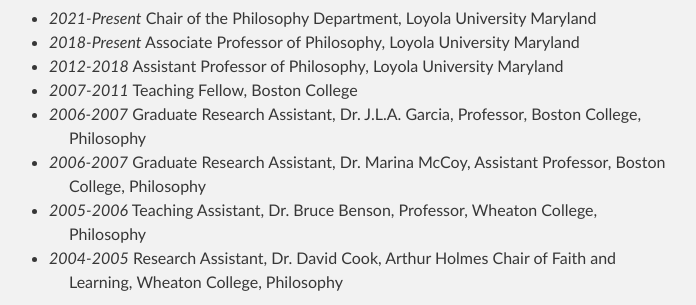
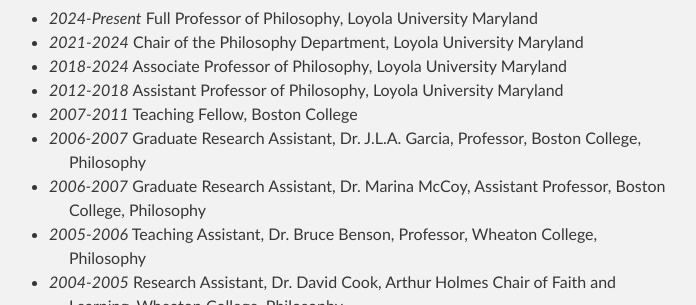
Before and after one commit to jeffreycwitt/jeffreycwitt.github.io, a Jekyll site: the page built from pages/cv.html, in a window 1280 px wide and 900 px high, scrolled down 792 px, cut to the strip 252-557 px from the top of the window. Shown: the whole strip, without its empty margins (291-987 px from the left). Built offline with Jekyll 4.4.1, drawn with Linux system fonts in a browser that asks for light colours.

Commit message:
updated cv

```diff
--- a/pages/cv.html
+++ b/pages/cv.html
@@ -82,9 +82,11 @@
    <ul>
       <h2>Positions</h2>
 
-      <li class="cv-list"><span class="date">2021-Present</span> Chair of the Philosophy Department, Loyola University Maryland</li>
+      <li class="cv-list"><span class="date">2024-Present</span> Full Professor of Philosophy, Loyola University Maryland</li>
 
-      <li class="cv-list"><span class="date">2018-Present</span> Associate Professor of Philosophy, Loyola University Maryland</li>
+      <li class="cv-list"><span class="date">2021-2024</span> Chair of the Philosophy Department, Loyola University Maryland</li>
+
+      <li class="cv-list"><span class="date">2018-2024</span> Associate Professor of Philosophy, Loyola University Maryland</li>
 
       <li class="cv-list"><span class="date">2012-2018</span> Assistant Professor of Philosophy, Loyola University Maryland</li>
 
```
Also changed, not shown: other parts of pages/cv.html (+1 -1 lines).
